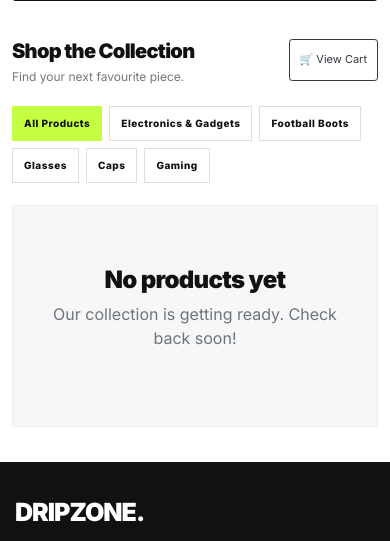
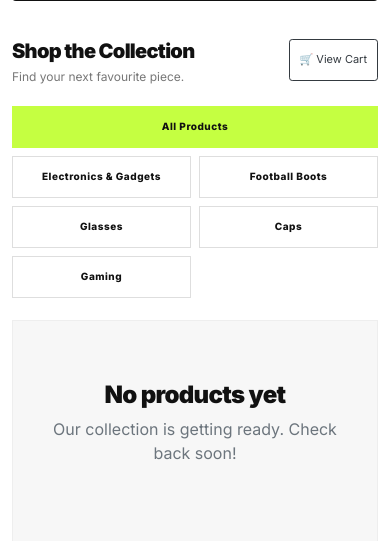
Before and after one commit to venom-dripzone/dripzone, a Django app: page / in a window 390 px wide. Shown: the part 504-1045 px from the top of the page. Run offline with Django 5.2, Linux system fonts and the light colour scheme; data that the repository does not hold is empty.

Commit message:
Improve mobile responsive design

```diff
--- a/products/templates/products/index.html
+++ b/products/templates/products/index.html
@@ -690,15 +690,100 @@
     outline-offset: 3px;
 }
 
+
 @media (max-width: 575px) {
     .dz-category-filters {
-        gap: 7px;
+        display: grid;
+        grid-template-columns: repeat(2, minmax(0, 1fr));
+        gap: 8px;
         margin-bottom: 22px;
     }
 
     .dz-category-filter {
-        padding: 9px 11px;
+        width: 100%;
+        min-height: 42px;
+        padding: 10px 6px;
         font-size: 10px;
+        line-height: 1.3;
+        text-align: center;
+        overflow-wrap: anywhere;
+    }
+
+    .dz-category-filter:first-child {
+        grid-column: 1 / -1;
+    }
+}
+
+
+/* Final mobile product-card refinements */
+@media (max-width: 575px) {
+    .dz-product-card {
+        border-radius: 4px;
+        min-width: 0;
+    }
+
+    .dz-product-image-wrap {
+        aspect-ratio: 4 / 5;
+    }
+
+    .dz-product-info {
+        padding: 12px 9px;
+    }
+
+    .dz-product-name {
+        overflow-wrap: anywhere;
+        min-height: 1.4em;
+    }
+
+    .dz-product-price {
+        overflow-wrap: anywhere;
+        font-size: clamp(14px, 4vw, 16px);
+    }
+
+    .dz-add-button {
+        min-height: 44px;
+        white-space: normal;
+        overflow-wrap: anywhere;
+    }
+}
+
+/* Compact hero for narrow mobile screens */
+@media (max-width: 380px) {
+    .shop-hero {
+        min-height: 0;
+        padding: 26px 14px 18px;
+        margin-bottom: 24px;
+    }
+
+    .shop-hero-label {
+        font-size: 8px;
+        letter-spacing: 1px;
+        margin-bottom: 18px;
+    }
+
+    .shop-hero h1 {
+        font-size: clamp(27px, 8vw, 31px);
+        line-height: 1.05;
+        letter-spacing: -1px;
+        margin-bottom: 16px;
+    }
+
+    .shop-hero p {
+        font-size: 12px;
+        line-height: 1.6;
+        margin-bottom: 20px;
+    }
+
+    .shop-hero-cta {
+        max-width: 100%;
+        padding: 13px 12px;
+        gap: 10px;
+        font-size: 9px;
+    }
+
+    .shop-hero-note {
+        margin-top: 24px;
+        padding-top: 14px;
     }
 }
 
```
